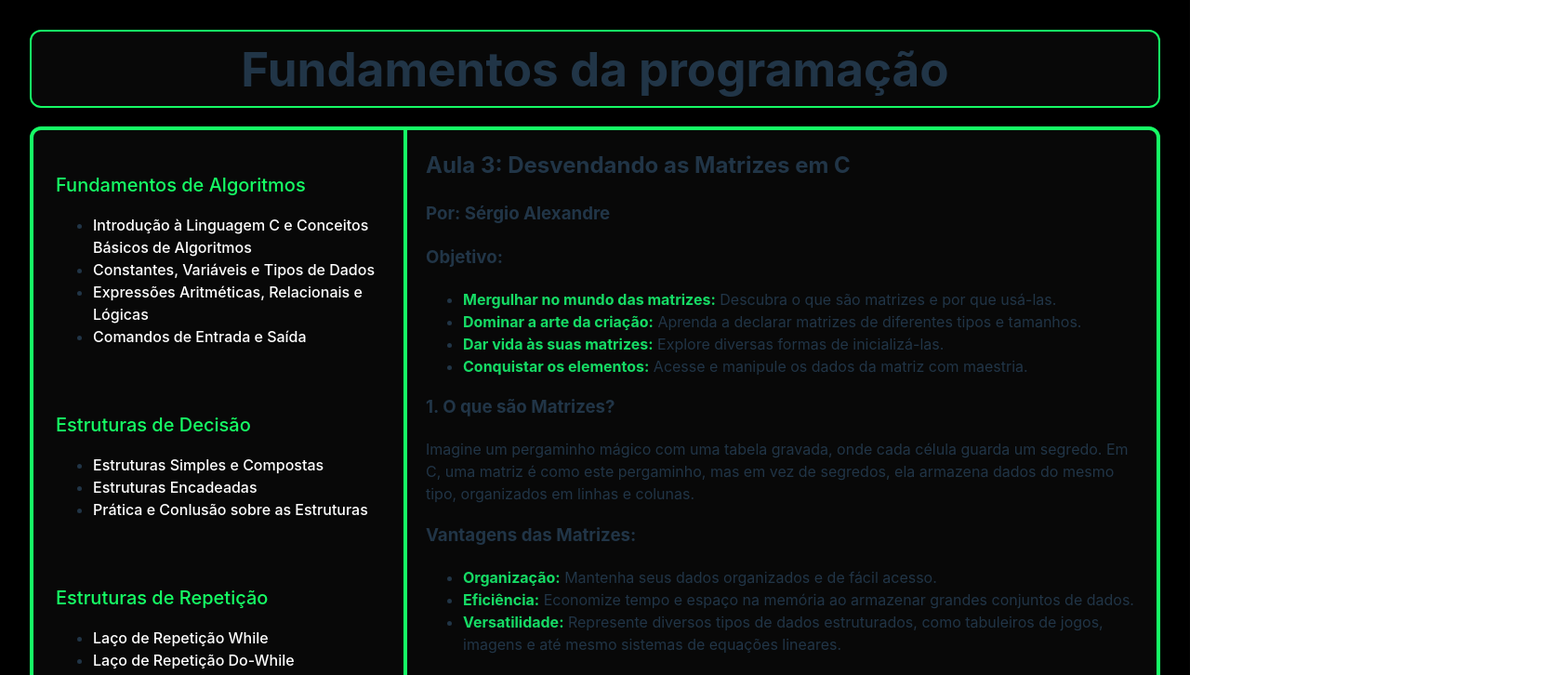
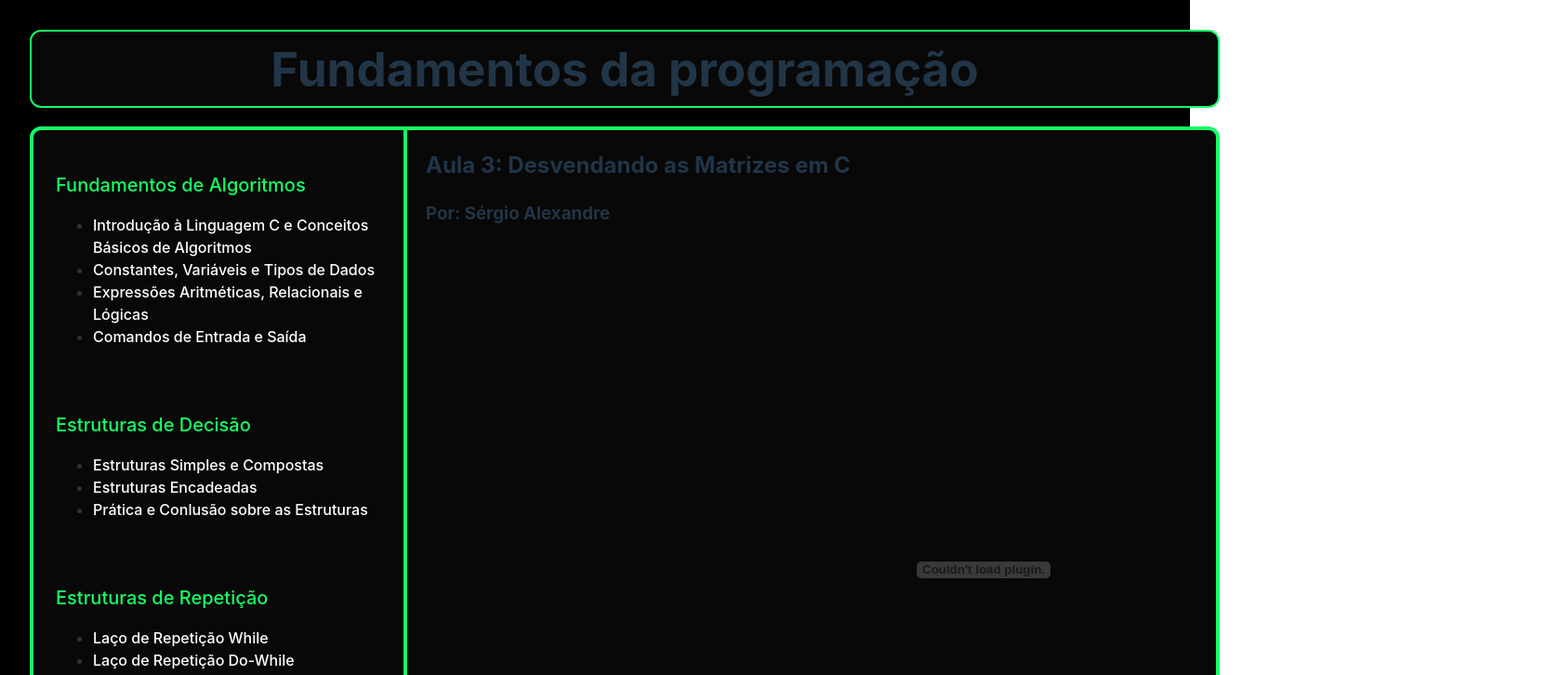
Before and after one commit to Serg-Ale/Serg-Ale.github.io, a React (Vite) app: page /var-comp-homogeneas/introducao-matrizes in a window 1280 px wide. Shown: the top 726 px of the page at 93% size, 1678 px wide, since content can reach past the window. Built offline with nearby package versions, Linux system fonts and the light colour scheme.

Commit message:
feat: add slides to 'homogenea'

```diff
--- a/src/routes/var-comp-homogeneas/IntroMatrizes.jsx
+++ b/src/routes/var-comp-homogeneas/IntroMatrizes.jsx
@@ -3,6 +3,14 @@ const IntroMatrizes = () => {
     <div>
       <h2>Aula 3: Desvendando as Matrizes em C</h2>
       <h3>Por: Sérgio Alexandre</h3>
+
+      <embed
+        src="/public/homogeneas/intro-mat.pdf"
+        width="1200"
+        height="700"
+        type="application/pdf"
+      />
+
 
       <h3>Objetivo:</h3>
       <ul>
--- a/src/routes/var-comp-homogeneas/IntroVetores.jsx
+++ b/src/routes/var-comp-homogeneas/IntroVetores.jsx
@@ -3,6 +3,14 @@ const IntroVetores = () => {
     <div>
       <h1>Aula 1: Desvendando os Vetores em C</h1>
       <h3>Por: Sérgio Alexandre</h3>
+
+
+      <embed
+        src="/public/homogeneas/intro-vet.pdf"
+        width="1200"
+        height="700"
+        type="application/pdf"
+      />
 
       <p>
         <strong>Objetivo:</strong> Mergulhe no mundo dos vetores em C e aprenda
@@ -92,7 +100,8 @@ const IntroVetores = () => {
       <h3>3. Com um valor único:</h3>
       <pre>
         <code>
-          char feiticos[50] = {"F"}; // Todos os feitiços são ``Fogo`` no início.
+          char feiticos[50] = {"F"}; // Todos os feitiços são ``Fogo`` no
+          início.
         </code>
       </pre>
 
@@ -133,6 +142,7 @@ const IntroVetores = () => {
           </strong>
         </li>
       </ul>
+
     </div>
   );
 };
```
Also changed, not shown: 2 other files (tests, documents, lock files or other folders).
